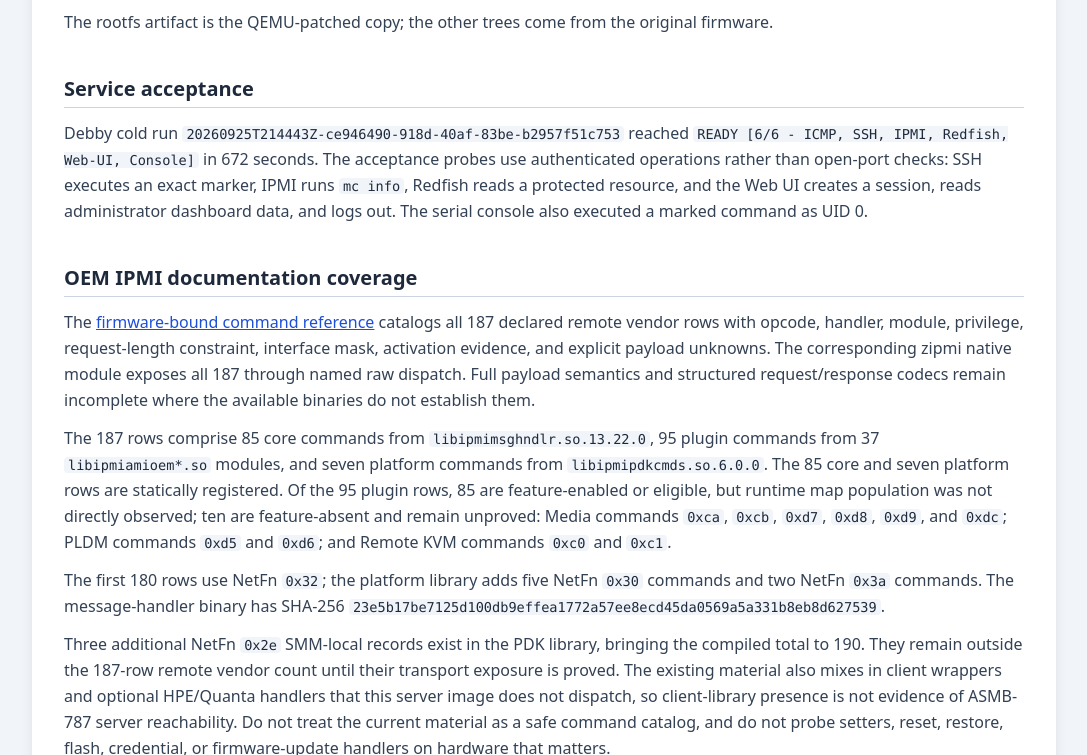
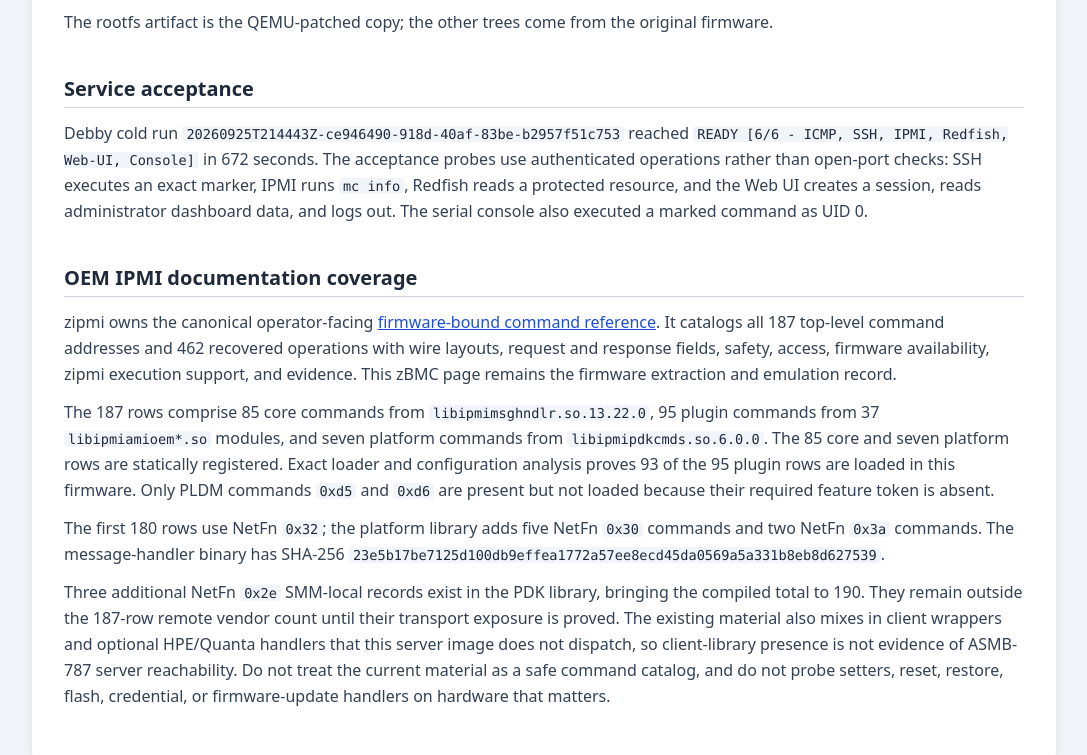
Before and after one commit to zenfish/zbmc, a plain HTML site: page boxes/advantech-asmb787/index.html in a window 1280 px wide. Shown: the part 588-1343 px from the top of the page, without its empty margins (96-1183 px from the left). Drawn offline with nearby package versions, Linux system fonts and the light colour scheme.

Commit message:
docs(advantech): link canonical zipmi reference

```diff
--- a/boxes/advantech-asmb787/index.html
+++ b/boxes/advantech-asmb787/index.html
@@ -1,7 +1,7 @@
 <!DOCTYPE html>
 <html lang="en">
 <head>
-<!-- zmd2html:auto source-sha256=5510194f9a15e70427b7dac365cb137256c2c070cdff967520ca7aae825bdde4 body-sha256=fd3c0056be092db06dadcbf3f001f3e8bc52fda679cb2789c84d5f4d75adaa2f -->
+<!-- zmd2html:auto source-sha256=5d2165258a2e54f3f91005dc3352bfccb9340a2f2153d0bbddc2706f09429c04 body-sha256=00bf570b76b76aaa076fc9fdfbf3bc3fdf5a1aeeac33af40c67aa925c5d7b435 -->
 <meta charset="utf-8" />
 <meta name="viewport" content="width=device-width, initial-scale=1" />
 <title>zbmc Advantech ASMB-787</title>
@@ -78,26 +78,21 @@
 serial console also executed a marked command as UID 0.</p>
 <h2 id="oem-ipmi-documentation-coverage">OEM IPMI documentation
 coverage</h2>
-<p>The <a
-href="../../../zipmi/docs/advantech_ASMB787-command-reference.html">firmware-bound
-command reference</a> catalogs all 187 declared remote vendor rows with
-opcode, handler, module, privilege, request-length constraint, interface
-mask, activation evidence, and explicit payload unknowns. The
-corresponding zipmi native module exposes all 187 through named raw
-dispatch. Full payload semantics and structured request/response codecs
-remain incomplete where the available binaries do not establish
-them.</p>
+<p>zipmi owns the canonical operator-facing <a
+href="https://github.com/zenfish/zipmi/blob/main/docs/advantech-asmb787-command-reference.html">firmware-bound
+command reference</a>. It catalogs all 187 top-level command addresses
+and 462 recovered operations with wire layouts, request and response
+fields, safety, access, firmware availability, zipmi execution support,
+and evidence. This zBMC page remains the firmware extraction and
+emulation record.</p>
 <p>The 187 rows comprise 85 core commands from
 <code>libipmimsghndlr.so.13.22.0</code>, 95 plugin commands from 37
 <code>libipmiamioem*.so</code> modules, and seven platform commands from
 <code>libipmipdkcmds.so.6.0.0</code>. The 85 core and seven platform
-rows are statically registered. Of the 95 plugin rows, 85 are
-feature-enabled or eligible, but runtime map population was not directly
-observed; ten are feature-absent and remain unproved: Media commands
-<code>0xca</code>, <code>0xcb</code>, <code>0xd7</code>,
-<code>0xd8</code>, <code>0xd9</code>, and <code>0xdc</code>; PLDM
-commands <code>0xd5</code> and <code>0xd6</code>; and Remote KVM
-commands <code>0xc0</code> and <code>0xc1</code>.</p>
+rows are statically registered. Exact loader and configuration analysis
+proves 93 of the 95 plugin rows are loaded in this firmware. Only PLDM
+commands <code>0xd5</code> and <code>0xd6</code> are present but not
+loaded because their required feature token is absent.</p>
 <p>The first 180 rows use NetFn <code>0x32</code>; the platform library
 adds five NetFn <code>0x30</code> commands and two NetFn
 <code>0x3a</code> commands. The message-handler binary has SHA-256
```
Also changed, not shown: docs/oem-ipmi-coverage-audit.html (+2 -2 lines), 4 other files.
